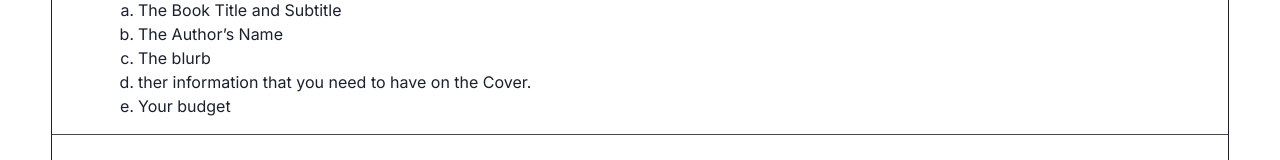
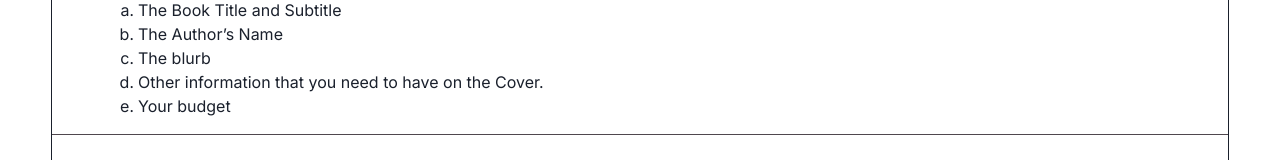
Before and after one commit to umarfaruq43/oladeleGraphics, a Next.js app: page / in a window 1280 px wide. Both pictures are taken after a click on the button "4. What are the requirements needed to get started?". Shown: the part 5235-5395 px from the top of the page. Built offline with nearby package versions, Linux system fonts and the light colour scheme.

Commit message:
update: faq bug fixed

```diff
--- a/components/landingpage/Faq.jsx
+++ b/components/landingpage/Faq.jsx
@@ -176,7 +176,7 @@ const Faq = () => {
                 </ListItem>{" "}
                 <ListItem listStyleType="lower-alpha">The blurb</ListItem>{" "}
                 <ListItem listStyleType="lower-alpha">
-                  ther information that you need to have on the Cover.
+                  Other information that you need to have on the Cover.
                 </ListItem>
                 <ListItem listStyleType="lower-alpha">Your budget</ListItem>
               </OrderedList>
```
